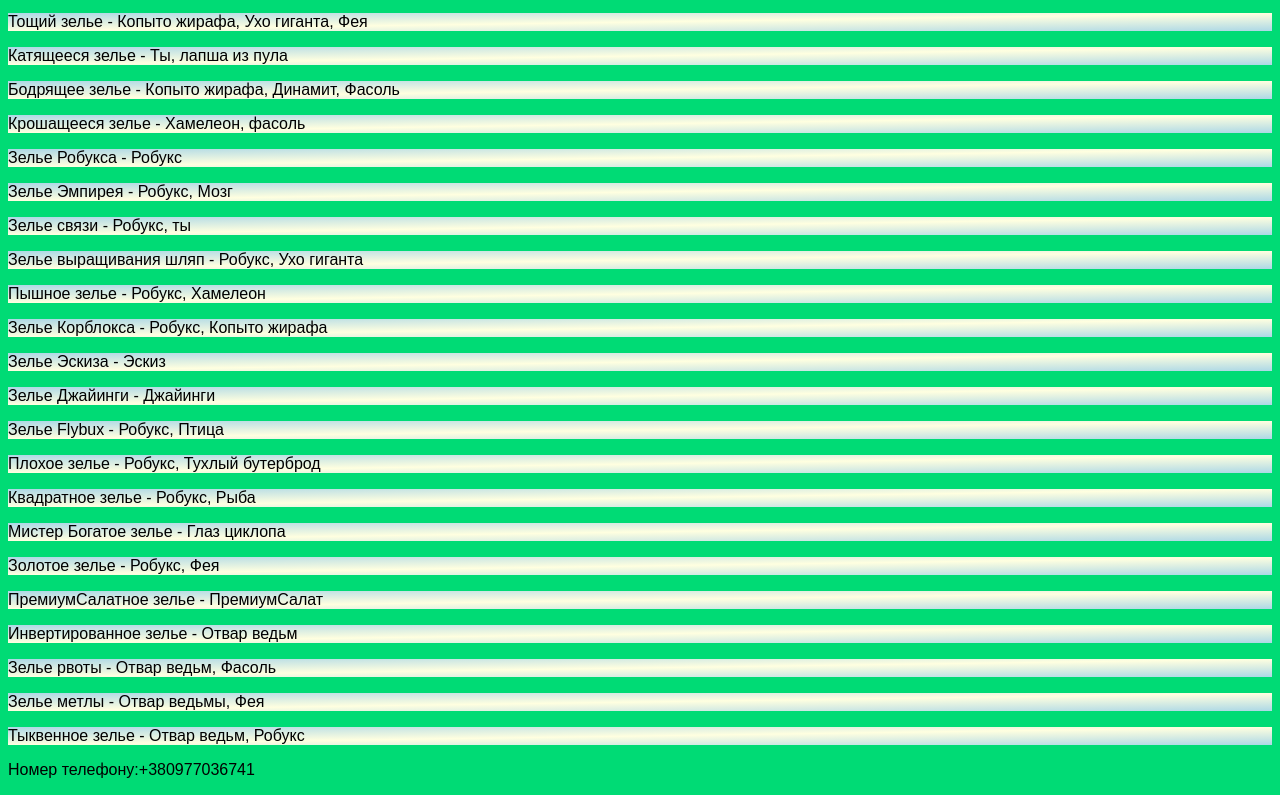
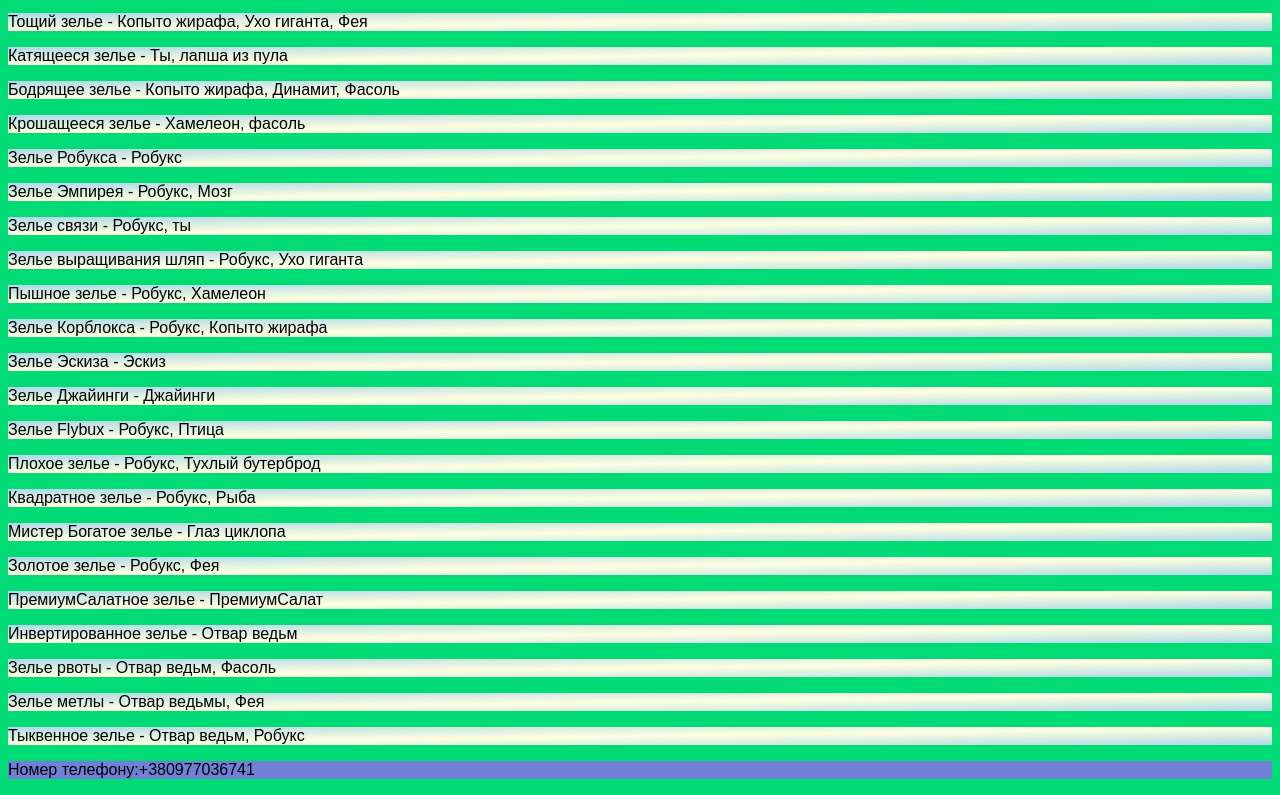
Before and after one commit to Romaniks/wasd, a plain HTML site: page index.html in a window 1280 px wide. Shown: the part 2710-3505 px from the top of the page. Drawn offline with Linux system fonts and the light colour scheme.

Commit message:
Update index.html

```diff
--- a/index.html
+++ b/index.html
@@ -107,8 +107,14 @@ body {
     background-color: #00db75;
 }
 
-.XD {
+footer {
+ background-color: #7080D7;
+}
+
+ .XD {
  background-image: linear-gradient(to right bottom, darkblue , darkorchid , magenta);
+ text-align: center;
+
 }
 
 h1 {
```
